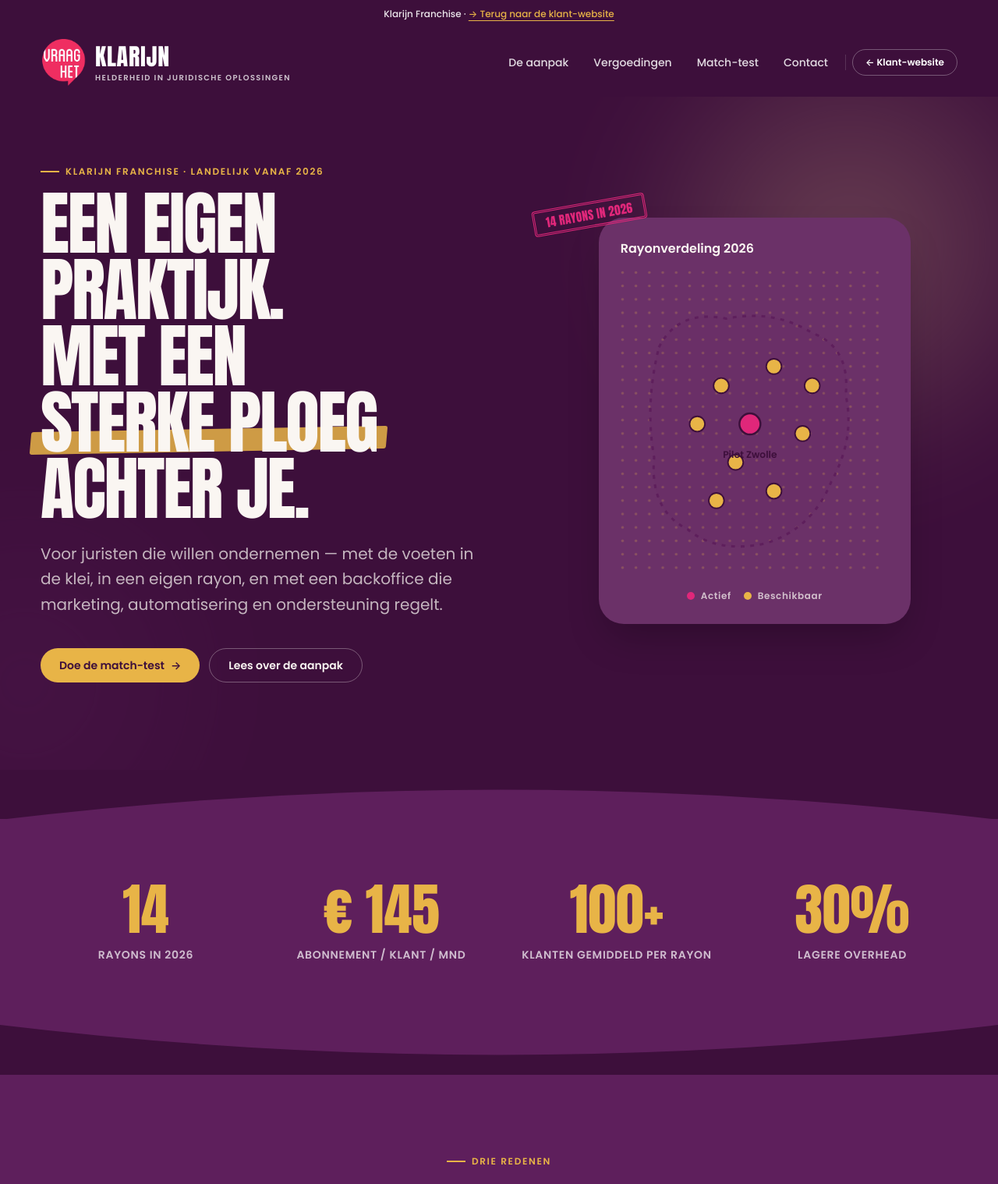
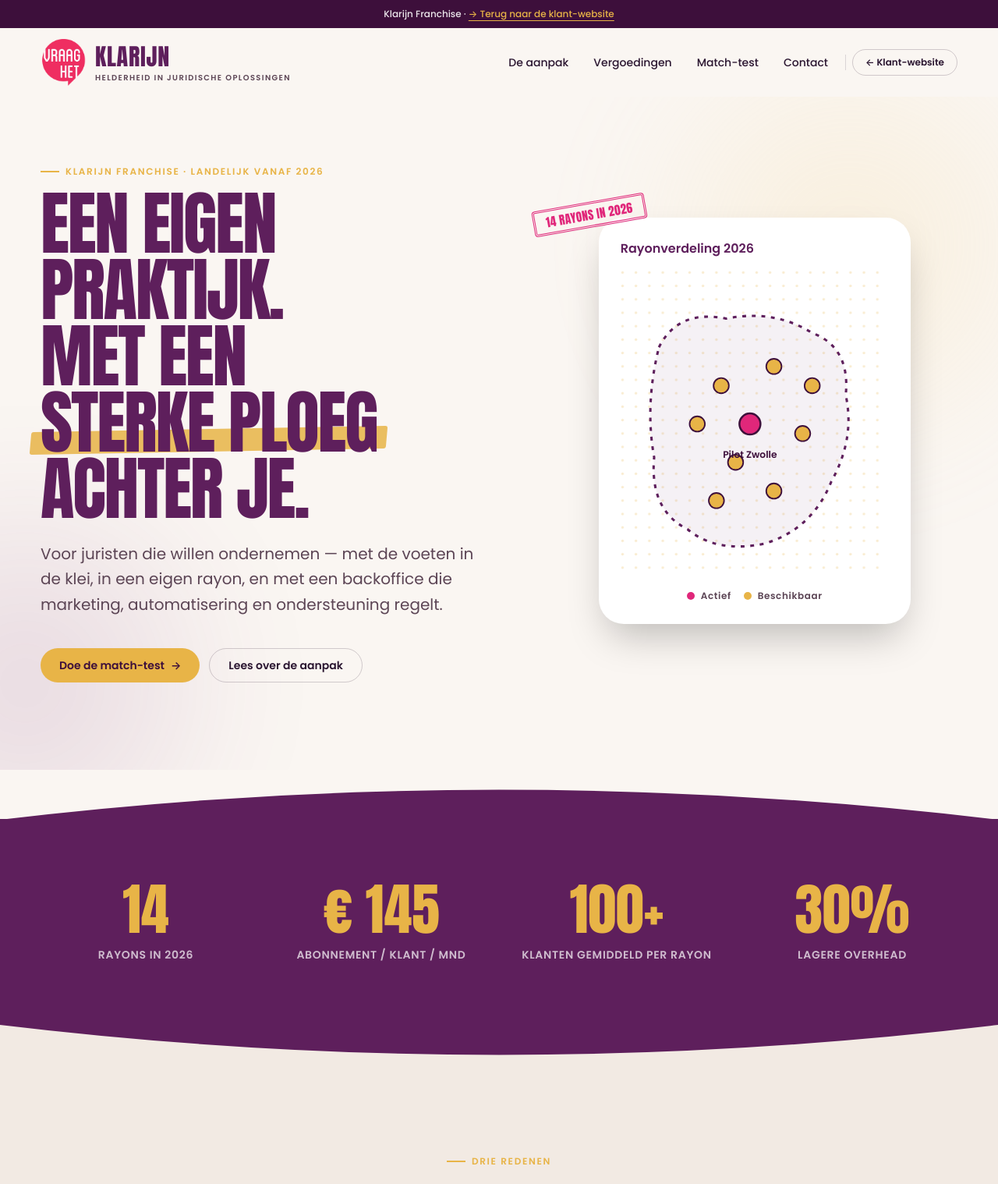
Before and after one commit to Schutzicht/demo-klarijn, an Astro site: page /franchise in a window 1280 px wide. Shown: the top 1518 px of the page at 78% size. Built offline with nearby package versions, Linux system fonts and the light colour scheme; Astro itself is replaced by a stand-in of ours.

Commit message:
Franchise: rustigere visuele differentiatie
User feedback: full dark mode was te heftig. Teruggeschaald naar:
- Cream body bg (zelfde als klant) — content rustig leesbaar
- Light glass-blur header op beide sides
- Differentiatie alleen via accent-shift: magenta → gold
  - btn-primary: gold-on-aubergine (premium feel, leesbaar op cream én dark)
  - eyebrow + brush + border-magenta → gold
  - text-magenta → deep gold (#C99332 voor body-tekst leesbaarheid)
  - speech bubble + .bg-magenta blijven magenta (brand mark consistency)
- Section dividers franchise/index hersteld naar light-bg flow
- Switch-banner bovenaan + "← Klant-website" pill blijven primaire signalen

```diff
--- a/src/components/Header.astro
+++ b/src/components/Header.astro
@@ -30,10 +30,8 @@
 const homeHref = variant === 'franchise' ? '/franchise' : '/';
 const isFranchise = variant === 'franchise';
 
-// Header background bij scroll: licht-glass op klant, donker-glass op franchise
-const bgClass = isFranchise
-  ? 'group-data-[scrolled]/hdr:bg-[rgba(38,8,37,0.78)] group-data-[scrolled]/hdr:border-white/10 group-data-[scrolled]/hdr:shadow-[0_4px_24px_rgba(0,0,0,0.25)]'
-  : 'group-data-[scrolled]/hdr:bg-[rgba(250,246,242,0.85)] group-data-[scrolled]/hdr:border-ink/10 group-data-[scrolled]/hdr:shadow-[0_4px_24px_rgba(94,31,92,0.05)]';
+// Header background bij scroll: licht-glass op beide zijdes (cream body)
+const bgClass = 'group-data-[scrolled]/hdr:bg-[rgba(250,246,242,0.85)] group-data-[scrolled]/hdr:border-ink/10 group-data-[scrolled]/hdr:shadow-[0_4px_24px_rgba(94,31,92,0.05)]';
 ---
 
 <header class="sticky top-0 z-50 group/hdr" data-header data-variant={variant}>
@@ -50,18 +48,13 @@
   <div class="max-w-[1240px] mx-auto px-4 md:px-8 flex items-center justify-between gap-4 lg:gap-6 transition-[height] duration-300 h-[88px] group-data-[scrolled]/hdr:h-[68px]">
     <BrandLogo
       href={homeHref}
-      theme={isFranchise ? 'dark' : 'light'}
+      theme="light"
       bubbleClass="w-12 md:w-14 lg:w-[58px] h-auto shrink-0 transition-[width] duration-300 group-data-[scrolled]/hdr:w-10 md:group-data-[scrolled]/hdr:w-12"
     />
 
     <button
       type="button"
-      class:list={[
-        'lg:hidden border rounded-full px-4 py-2 text-xs font-semibold cursor-pointer transition-all',
-        isFranchise
-          ? 'bg-white/10 hover:bg-gold hover:text-aubergine-deep border-white/25 text-white'
-          : 'bg-aubergine/8 hover:bg-aubergine hover:text-white border-aubergine/15 text-aubergine',
-      ]}
+      class="lg:hidden bg-aubergine/8 hover:bg-aubergine hover:text-white border border-aubergine/15 rounded-full px-4 py-2 text-xs font-semibold cursor-pointer text-aubergine transition-all"
       data-menu-toggle
       aria-expanded="false"
       aria-controls="primary-nav"
@@ -69,48 +62,32 @@
 
     <nav
       id="primary-nav"
-      class:list={[
-        'hidden lg:flex items-center gap-1',
-        '[&[data-open]]:flex max-lg:[&[data-open]]:absolute max-lg:[&[data-open]]:top-full max-lg:[&[data-open]]:left-0 max-lg:[&[data-open]]:right-0',
-        'max-lg:[&[data-open]]:flex-col max-lg:[&[data-open]]:items-stretch max-lg:[&[data-open]]:p-4 max-lg:[&[data-open]]:gap-1 max-lg:[&[data-open]]:shadow-lg',
-        isFranchise
-          ? 'max-lg:[&[data-open]]:bg-aubergine-deep max-lg:[&[data-open]]:border-t max-lg:[&[data-open]]:border-b max-lg:[&[data-open]]:border-white/10'
-          : 'max-lg:[&[data-open]]:bg-paper max-lg:[&[data-open]]:border-t max-lg:[&[data-open]]:border-b max-lg:[&[data-open]]:border-ink/10',
-      ]}
+      class="hidden lg:flex items-center gap-1 [&[data-open]]:flex max-lg:[&[data-open]]:absolute max-lg:[&[data-open]]:top-full max-lg:[&[data-open]]:left-0 max-lg:[&[data-open]]:right-0 max-lg:[&[data-open]]:bg-paper max-lg:[&[data-open]]:flex-col max-lg:[&[data-open]]:items-stretch max-lg:[&[data-open]]:p-4 max-lg:[&[data-open]]:gap-1 max-lg:[&[data-open]]:border-t max-lg:[&[data-open]]:border-b max-lg:[&[data-open]]:border-ink/10 max-lg:[&[data-open]]:shadow-lg"
       aria-label="Hoofdnavigatie"
     >
       {items.map((item) => {
         const isActive = active === item.label;
-        if (isFranchise) {
-          return (
-            <a
-              href={item.href}
-              class:list={[
-                'no-underline text-sm font-medium px-3.5 py-2 rounded-full transition-colors',
-                isActive ? 'bg-gold/15 text-gold' : 'text-white/85 hover:text-gold hover:bg-white/8',
-              ]}
-            >{item.label}</a>
-          );
-        }
+        const activeStyle = isFranchise ? 'bg-gold/15 text-aubergine' : 'bg-aubergine/10 text-aubergine';
+        const hoverStyle = isFranchise ? 'text-ink hover:text-aubergine-deep hover:bg-gold/10' : 'text-ink hover:text-magenta hover:bg-aubergine/5';
         return (
           <a
             href={item.href}
             class:list={[
               'no-underline text-sm font-medium px-3.5 py-2 rounded-full transition-colors',
-              isActive ? 'bg-aubergine/10 text-aubergine' : 'text-ink hover:text-magenta hover:bg-aubergine/5',
+              isActive ? activeStyle : hoverStyle,
             ]}
           >{item.label}</a>
         );
       })}
 
-      <span class:list={['hidden lg:inline-block w-px h-5 mx-1', isFranchise ? 'bg-white/15' : 'bg-ink/15']} aria-hidden="true"></span>
+      <span class="hidden lg:inline-block w-px h-5 bg-ink/15 mx-1" aria-hidden="true"></span>
 
       <a
         href={otherSideHref}
         class:list={[
           'no-underline text-xs font-semibold rounded-full px-4 py-2 border whitespace-nowrap transition-all',
           isFranchise
-            ? 'text-white border-white/30 hover:bg-magenta hover:text-white hover:border-magenta'
+            ? 'text-ink border-ink/20 hover:bg-aubergine hover:text-white hover:border-aubergine'
             : 'text-ink border-aubergine/20 hover:bg-aubergine hover:text-white hover:border-aubergine',
         ]}
       >
--- a/src/pages/franchise/index.astro
+++ b/src/pages/franchise/index.astro
@@ -79,7 +79,7 @@
     </div>
   </section>
 
-  <SectionDivider variant="curve-down" from="var(--color-aubergine-deep)" to="var(--color-aubergine)" />
+  <SectionDivider variant="curve-down" from="var(--color-paper)" to="var(--color-aubergine)" />
 
   <!-- ========== Animated stats on dark band ========== -->
   <section class="bg-aubergine text-white py-16 md:py-20">
@@ -102,7 +102,7 @@
     </div>
   </section>
 
-  <SectionDivider variant="curve" from="var(--color-aubergine)" to="var(--color-aubergine-deep)" />
+  <SectionDivider variant="curve" from="var(--color-aubergine)" to="var(--color-paper-2)" />
 
   <!-- ========== Pillars ========== -->
   <section class="section-y bg-paper-2">
@@ -128,7 +128,7 @@
     </div>
   </section>
 
-  <SectionDivider variant="wave" from="var(--color-aubergine)" to="var(--color-aubergine-deep)" />
+  <SectionDivider variant="wave" from="var(--color-paper-2)" to="var(--color-paper)" />
 
   <!-- ========== Franchisenemer vraagt ========== -->
   <section class="section-y bg-paper">
--- a/src/styles/global.css
+++ b/src/styles/global.css
@@ -285,42 +285,22 @@
 }
 
 /* =========================================================
-   FRANCHISE DARK MODE
-   Body class `is-franchise` flipt het hele canvas naar donker:
-   diep aubergine bg, witte tekst, goud i.p.v. magenta als primair accent.
-   De magenta speech bubble (brand mark) blijft bewust onveranderd.
+   FRANCHISE — ACCENT SHIFT
+   Klant-zijde gebruikt magenta als accent, franchise gebruikt goud.
+   De rest van het canvas (cream achtergrond, donkere tekst) blijft gelijk
+   zodat content rustig leesbaar is. Distinctie komt uit:
+   1. Donkere switch-banner bovenaan (al in Layout)
+   2. Goud accent i.p.v. magenta (deze regels)
+   3. "← Klant-website" pill in nav
    ========================================================= */
 
-body.is-franchise {
-  background-color: var(--color-aubergine-deep);
-  color: var(--color-paper);
-}
-
-/* Surface remapping */
-body.is-franchise .bg-paper { background-color: var(--color-aubergine-deep); }
-body.is-franchise .bg-paper-2 { background-color: var(--color-aubergine); }
-body.is-franchise .bg-white {
-  background-color: color-mix(in oklab, var(--color-aubergine) 92%, white);
-  color: var(--color-paper);
-}
-
-/* Text remapping — koppen worden wit (gold reserveren voor accents) */
-body.is-franchise .text-aubergine { color: var(--color-paper); }
-body.is-franchise .text-aubergine-deep { color: var(--color-paper); }
-body.is-franchise .text-ink { color: var(--color-paper); }
-body.is-franchise .text-ink-soft { color: rgba(250, 246, 242, 0.72); }
-
-/* Borders die ink/15 etc. gebruiken — invert */
-body.is-franchise [class*="border-ink/"] { border-color: rgba(250, 246, 242, 0.14); }
-
-/* Magenta accents → goud op franchise (behalve de speech bubble en specifieke gevallen) */
-body.is-franchise .text-magenta { color: var(--color-gold); }
+/* Magenta accents → goud op franchise (speech bubble + .bg-magenta blijven magenta voor brand) */
+body.is-franchise .text-magenta { color: var(--color-gold-deep, #C99332); }
 body.is-franchise .text-magenta-soft { color: var(--color-gold-soft); }
 body.is-franchise .border-magenta { border-color: var(--color-gold); }
-body.is-franchise .border-l-magenta,
 body.is-franchise [class*="border-l-4"][class*="border-magenta"] { border-color: var(--color-gold); }
 
-/* CTA's en buttons */
+/* CTA-buttons op franchise: gold-on-aubergine voor premium feel, leesbaar op cream én op dark sections */
 body.is-franchise .btn-primary {
   background-color: var(--color-gold);
   color: var(--color-aubergine-deep);
@@ -328,7 +308,7 @@
 body.is-franchise .btn-primary:hover {
   background-color: #DDA837;
   color: var(--color-aubergine-deep);
-  box-shadow: 0 10px 24px rgba(232, 180, 71, 0.35);
+  box-shadow: 0 10px 24px rgba(232, 180, 71, 0.32);
 }
 body.is-franchise .btn-purple {
   background-color: var(--color-gold);
@@ -338,49 +318,14 @@
   background-color: #DDA837;
   color: var(--color-aubergine-deep);
 }
-body.is-franchise .btn-ghost {
-  color: var(--color-paper);
-  border-color: rgba(250, 246, 242, 0.32);
-}
-body.is-franchise .btn-ghost:hover {
-  background-color: var(--color-gold);
-  color: var(--color-aubergine-deep);
-  border-color: var(--color-gold);
-}
 
 /* Eyebrow */
-body.is-franchise .eyebrow { color: var(--color-gold); }
+body.is-franchise .eyebrow { color: var(--color-gold-deep, #B58620); }
 body.is-franchise .eyebrow::before { background: var(--color-gold); }
 
-/* Brush highlight wordt goud op franchise */
+/* Brush */
 body.is-franchise .brush::after { background: var(--color-gold); opacity: 0.85; }
 body.is-franchise .brush--soft::after { background: var(--color-gold-soft); opacity: 1; }
-
-/* Form inputs op donkere bg */
-body.is-franchise .form-input {
-  background-color: rgba(250, 246, 242, 0.08);
-  border-color: rgba(250, 246, 242, 0.18);
-  color: var(--color-paper);
-}
-body.is-franchise .form-input::placeholder { color: rgba(250, 246, 242, 0.45); }
-body.is-franchise .form-input:focus {
-  border-color: var(--color-gold);
-  background-color: rgba(250, 246, 242, 0.12);
-  box-shadow: 0 0 0 4px rgba(232, 180, 71, 0.18);
-}
-body.is-franchise .form-label { color: rgba(250, 246, 242, 0.7); }
-
-/* FAQ panels */
-body.is-franchise .faq-item summary { color: var(--color-gold); }
-body.is-franchise .faq-item summary::after { color: var(--color-gold); }
-
-/* Tag chip op donkere bg */
-body.is-franchise .tag {
-  background-color: rgba(232, 180, 71, 0.16);
-  color: var(--color-gold);
-}
-
-/* Scroll-reveal: ongewijzigd */
 
 /* ----- Modal -------------------------------------------- */
 @layer components {
```
